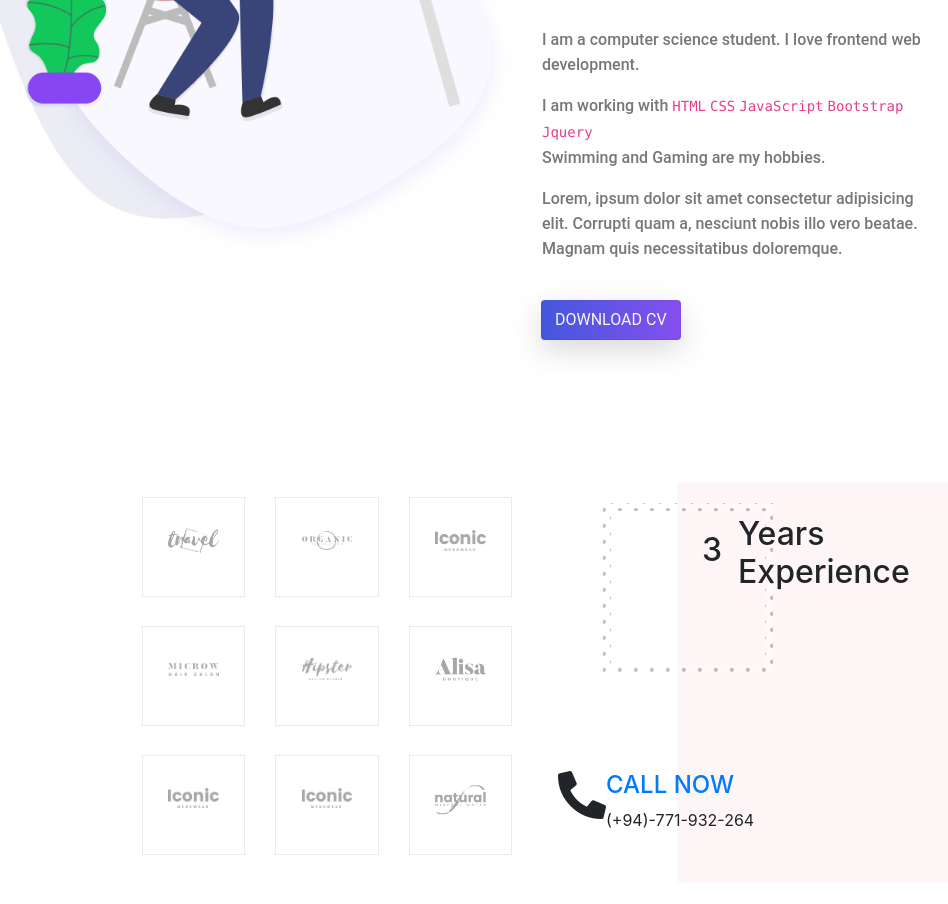
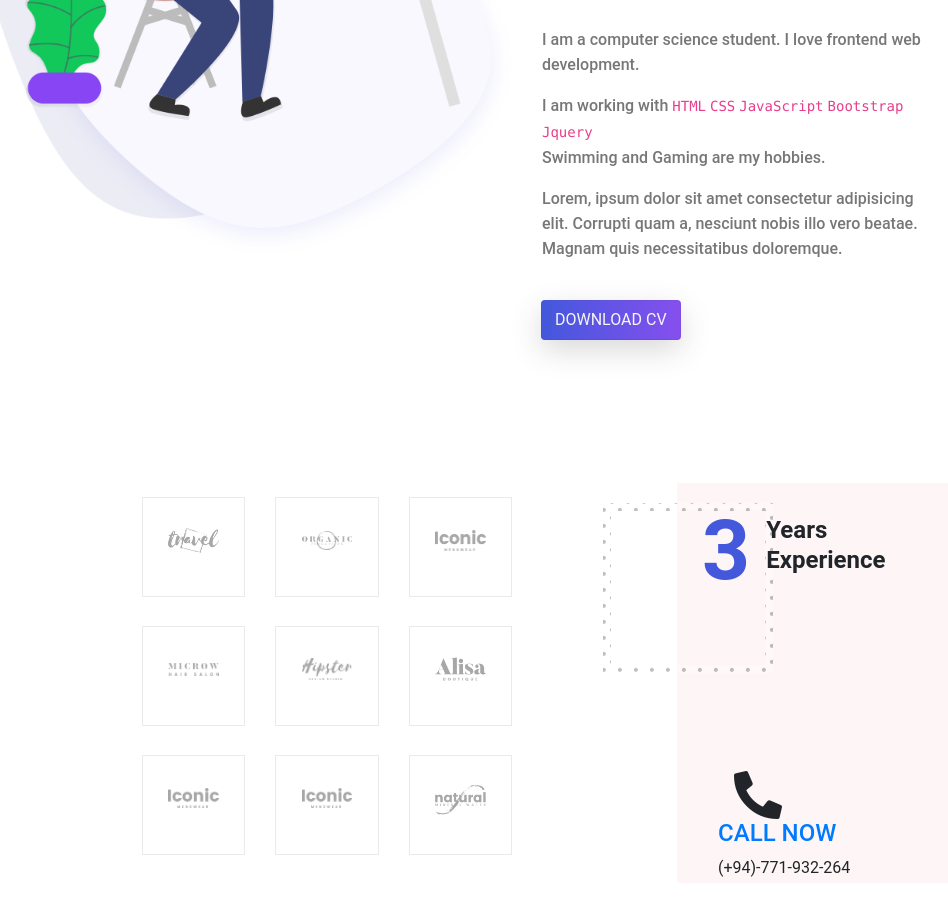
Before and after one commit to faakeer/Portfolio, a plain HTML site: page index.html in a window 1280 px wide. Shown: the part 1198-2102 px from the top of the page, without its empty margins (113-1061 px from the left). Drawn offline with Linux system fonts and the light colour scheme.

Commit message:
Brand area completed with mobile number

```diff
--- a/css/partials/_global.css
+++ b/css/partials/_global.css
@@ -60,3 +60,7 @@ p.para {
   color: var(--text-color);
   font: normal 500 16px/25px var(--roboto);
 }
+
+.font-roboto {
+  font-family: var(--roboto);
+}
--- a/css/styles.css
+++ b/css/styles.css
@@ -156,3 +156,17 @@
   margin-left: 340px;
   z-index: -1;
 }
+
+.site-main .brand-area .experience-area .years-area .years {
+  font: normal bold 84px/40px var(--roboto);
+  color: var(--primary-color);
+  z-index: 2;
+}
+
+.site-main .brand-area .experience-area .years-area h2 > span {
+  font: normal 600 24px/30px var(--roboto);
+}
+
+.site-main .brand-area .experience-area .call-area {
+  padding-left: 10rem;
+}
--- a/index.html
+++ b/index.html
@@ -221,7 +221,7 @@
                 </div>
                 <div class="d-flex flex-row flex-wrap call-area">
                   <span>
-                    <i class="fas fa-phone-alt fa-3x"></i>
+                    <i class="fas fa-phone-alt fa-3x px-3"></i>
                   </span>
                   <div class="call-now">
                     <a href="#" class="text-uppercase h4 font-roboto"
```
